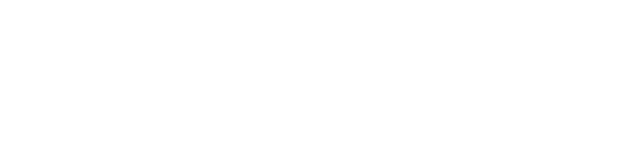
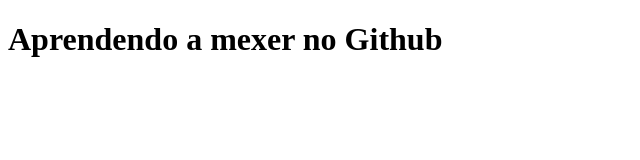
Before and after one commit to FelipeIBernardino/A1---APS---Disciplina-de-desenvolvimento-web, a plain HTML site: page página3.html in a window 1280 px wide. Shown: the whole page, without its empty margins (0-640 px from the left). Drawn offline with Linux system fonts and the light colour scheme.

Commit message:
Update página3.html

```diff
--- a/página3.html
+++ b/página3.html
@@ -6,6 +6,7 @@
     <title>Git e Github</title>
 </head>
 <body>
+<h1>Aprendendo a mexer no Github </h1>
 
 </body>
 </html>
```
